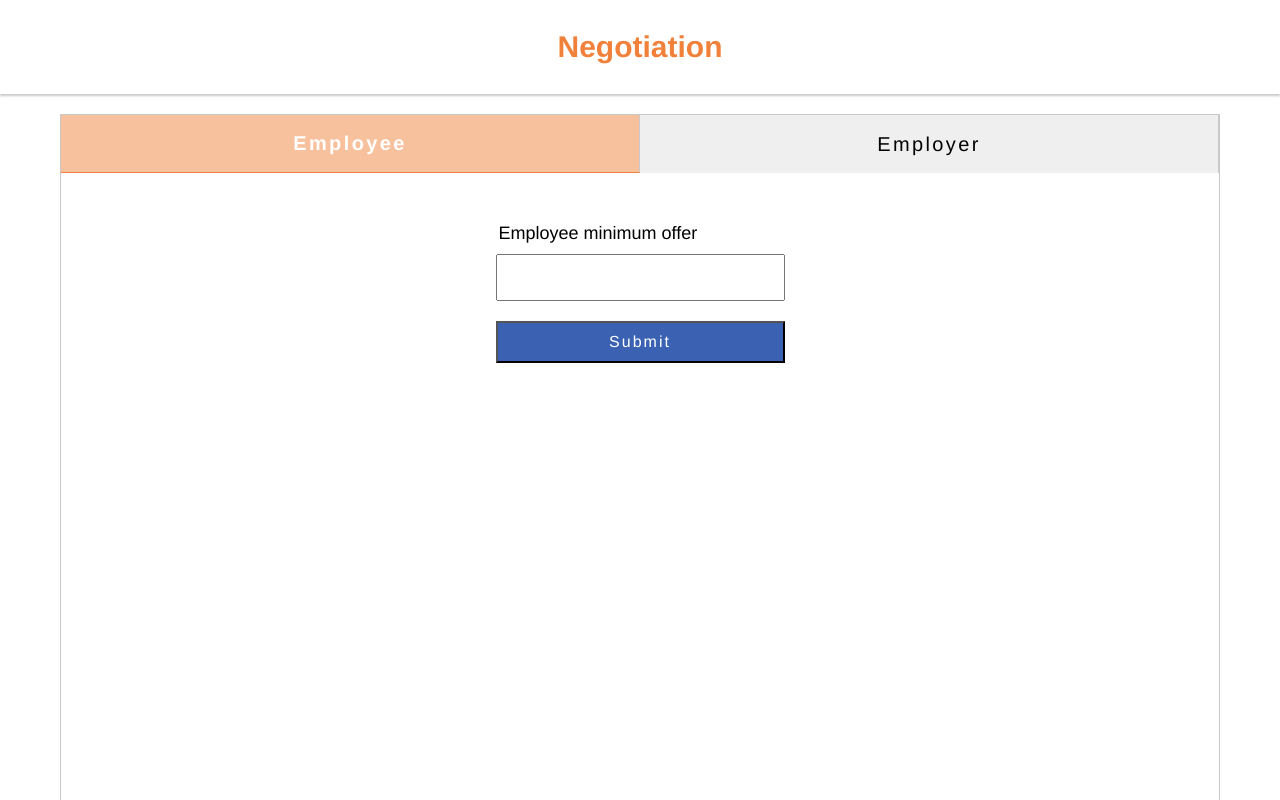
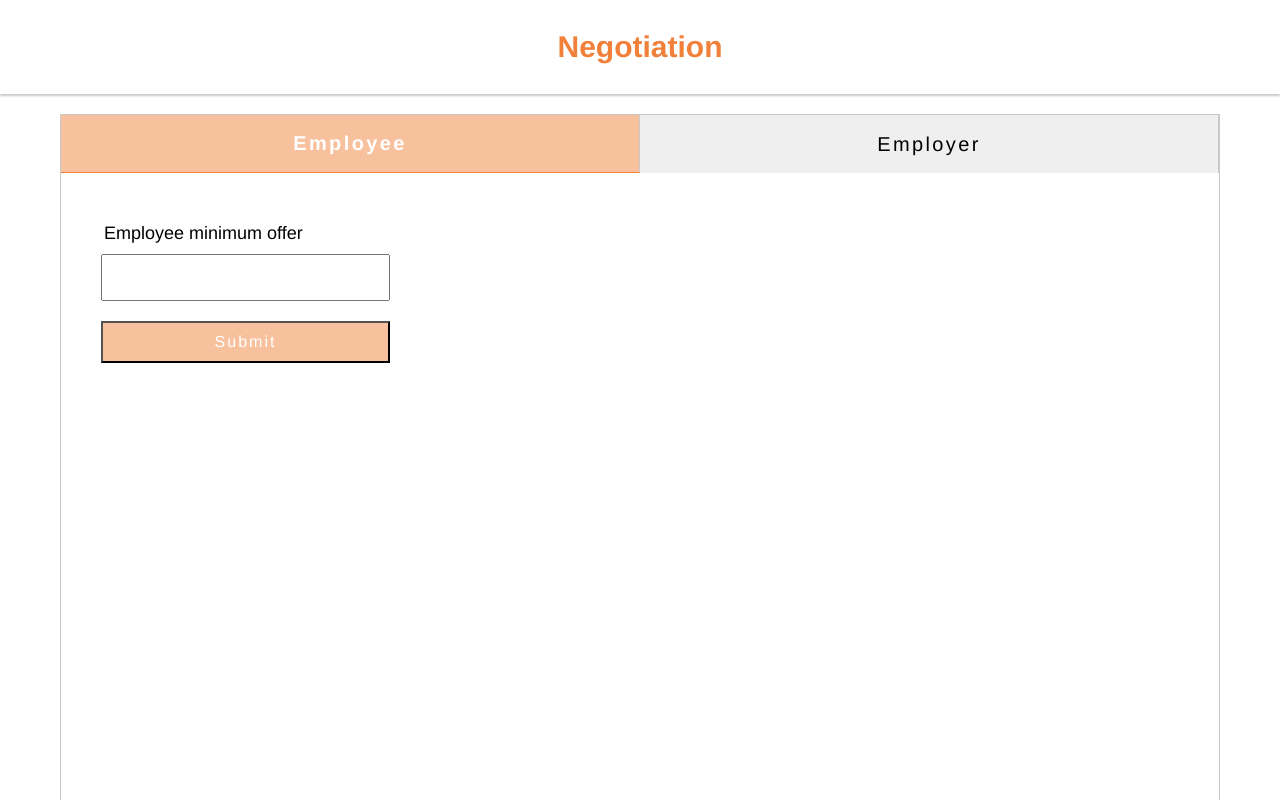
Before and after one commit to shushanth/negotiation, a Vue app: page / in a window 1280 px wide. Built offline with nearby package versions, Linux system fonts and the light colour scheme.

Commit message:
Implemeted employee form chamges

```diff
--- a/src/assets/styles/variables.scss
+++ b/src/assets/styles/variables.scss
@@ -12,8 +12,6 @@
 $styles-color-orange-light: #f1813a7d;
 $styles-color-gray-light: #c9c9c9;
 $styles-color-red-safron: #ff1c1c;
-$styles-color-blue--cloud: #3b62b2;
-$styles-color-blue--penguin: #3b62b2bf;
 // 2. fonts
 $styles-font--family-default: Avenir, Helvetica, Arial, sans-serif;
 $styles-font--size-default: 20px;
--- a/src/components/ContractForm.vue
+++ b/src/components/ContractForm.vue
@@ -4,6 +4,7 @@
       type="number"
       :label="formOfferLabel"
       :value="contractOffer"
+      @onUpdate="onContractValueUpdate"
       :focusOut="true"
     />
     <BaseButton
@@ -11,16 +12,13 @@
       type="primary"
       size="small"
       @onClick="onContractFormUpdate"
-      :disabled="false"
+      :disabled="isContractFormValid()"
     />
   </div>
 </template>
 <script>
 import Vue from 'vue';
-import {
-  BaseInput,
-  BaseButton,
-} from '@/components/shared';
+import { BaseInput, BaseButton } from '@/components/shared';
 
 export default {
   name: 'ContractForm',
@@ -34,11 +32,20 @@
   },
   methods: {
     onContractFormUpdate() {
-
-    }
-  }
-}
+      this.$emit('contractFormUpdate', this.contractOfferValue);
+    },
+    onContractValueUpdate(updatedValue) {
+      this.contractOfferValue = updatedValue;
+    },
+    isContractFormValid() {
+      return !this.contractOfferValue;
+    },
+  },
+  data() {
+    return {
+      contractOfferValue: this.contractOffer,
+    };
+  },
+};
 </script>
-<style lang="scss">
-
-</style>
+<style lang="scss"></style>
--- a/src/components/NegotiationContract.vue
+++ b/src/components/NegotiationContract.vue
@@ -8,11 +8,18 @@
       />
       <div class="contract_panel">
         <div class="employee" v-if="currentContractTab === 'employee'">
-            <ContractForm
-              formOfferLabel="Employee minimum offer"
-              :contractOffer="minimumEmployeeOffer"
-              @contractFormUpdate="onMinimumEmployeeOffer"
-            />
+          <ContractForm
+            v-if="!doesEmployeeOfferLogged"
+            formOfferLabel="Employee minimum offer"
+            :contractOffer="minimumEmployeeOffer"
+            @contractFormUpdate="onMinimumEmployeeOffer"
+          />
+          <div class="offer_logged" v-if="doesEmployeeOfferLogged">
+            <BaseHeading level="h4" title="Employee offer :" />
+            <p>
+              {{ minimumEmployeeOffer }}
+            </p>
+          </div>
         </div>
         <div class="employer" v-if="currentContractTab === 'employer'"></div>
       </div>
@@ -24,16 +31,14 @@
 import Vue from 'vue';
 
 import ContractForm from './ContractForm';
-import {
-  BaseLayout,
-  BaseTabs,
-} from '@/components/shared';
+import { BaseLayout, BaseTabs, BaseHeading } from '@/components/shared';
 
 export default {
   name: 'NegotiationContract',
   components: {
     BaseLayout,
     BaseTabs,
+    BaseHeading,
     ContractForm,
   },
   data() {
@@ -45,6 +50,7 @@
       currentContractTab: 'employee',
       minimumEmployeeOffer: 0,
       maximumEmployerOffer: 0,
+      doesEmployeeOfferLogged: false,
     };
   },
   methods: {
@@ -57,9 +63,15 @@
       this.currentContractTab = activeTab;
       this.contractTabs = updatedContractedTabs;
     },
-
+    employeeOfferFormVisibility() {
+      if (this.doesEmployeeOfferLogged) {
+        return false;
+      }
+      return this.currentContractTab === 'employee';
+    },
     onMinimumEmployeeOffer(updatedOffer) {
       this.minimumEmployeeOffer = updatedOffer;
+      this.doesEmployeeOfferLogged = true;
     },
   },
 };
@@ -75,7 +87,20 @@
     padding: 1rem;
     @include styles-flex(column);
     @include styles-flex--align(center, center);
-    &_employee {
+    .employee {
+      @include styles-flex();
+      width: 100%;
+      .offer_logged {
+        @include styles-flex();
+        @include styles-flex--align(center, center);
+        padding: 0 1rem;
+        &:first-child {
+          flex: 1;
+        }
+        * {
+          padding-right: 0.5rem;
+        }
+      }
     }
 
     &_employer {
--- a/src/components/shared/BaseButton.vue
+++ b/src/components/shared/BaseButton.vue
@@ -39,19 +39,19 @@
     outline: 0;
     padding: 1rem;
     cursor: pointer;
-    letter-spacing: .1rem;
+    letter-spacing: 0.1rem;
     &_color {
       &--primary {
-        background: $styles-color-blue--cloud;
+        background: $styles-color-orange;
       }
     }
     &--disabled {
       pointer-events: none !important;
-      background-color: $styles-color-blue--penguin;
+      background-color: $styles-color-orange-light;
     }
     &_size {
       &--small {
-        font-size: .8rem;
+        font-size: 0.8rem;
         font-weight: 500;
         padding: 0.5rem;
         color: #fff;
--- a/src/components/shared/BaseInput.vue
+++ b/src/components/shared/BaseInput.vue
@@ -36,7 +36,11 @@
       const {
         target: { value },
       } = event;
-      this.$emit('onUpdate', value);
+      let inputValue = value;
+      if (this.type === 'number') {
+        inputValue = parseInt(value, 10);
+      }
+      this.$emit('onUpdate', inputValue);
     },
     onInputBlur() {
       this.$props.focusOut && this.$emit('blur');
--- a/src/components/shared/index.js
+++ b/src/components/shared/index.js
@@ -2,3 +2,4 @@
 export { default as BaseTabs } from './BaseTabs.vue'
 export { default as BaseInput } from './BaseInput.vue'
 export { default as BaseButton } from './BaseButton.vue'
+export { default as BaseHeading } from './BaseHeading.vue'
```
